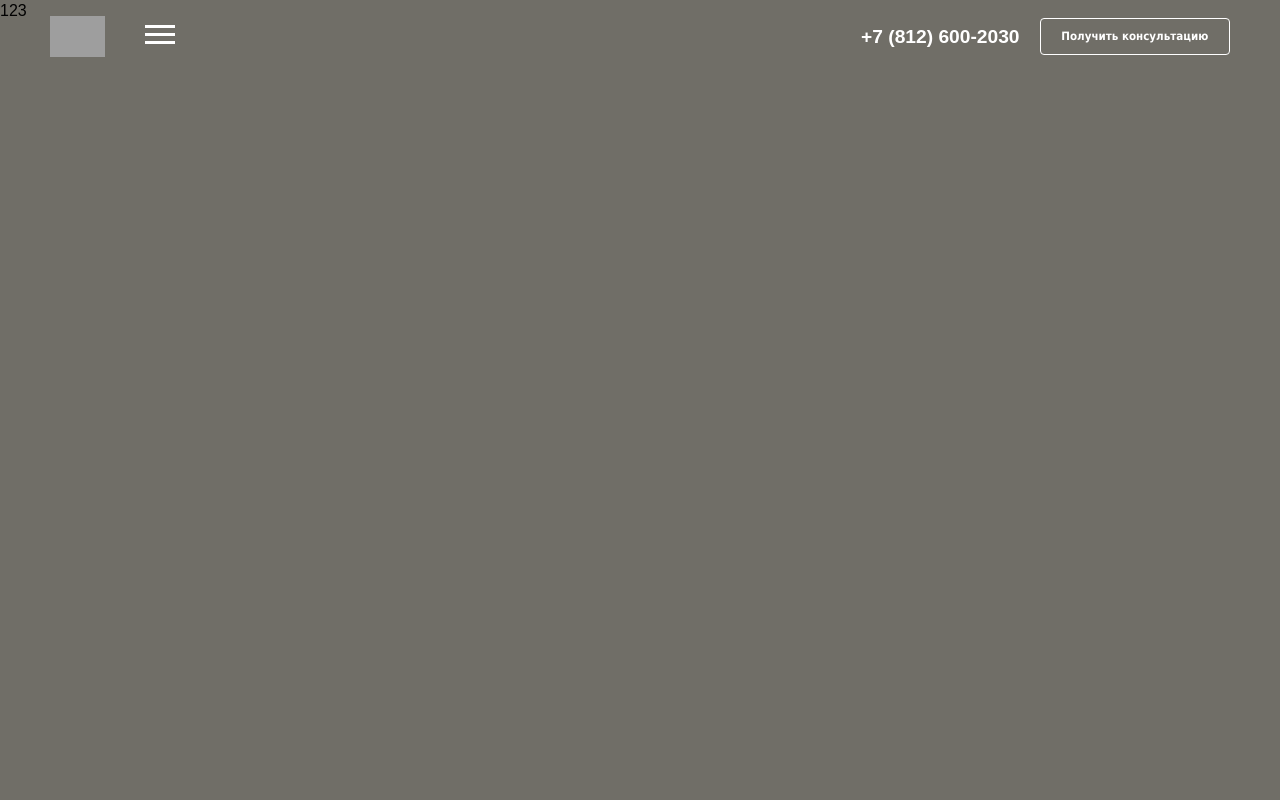
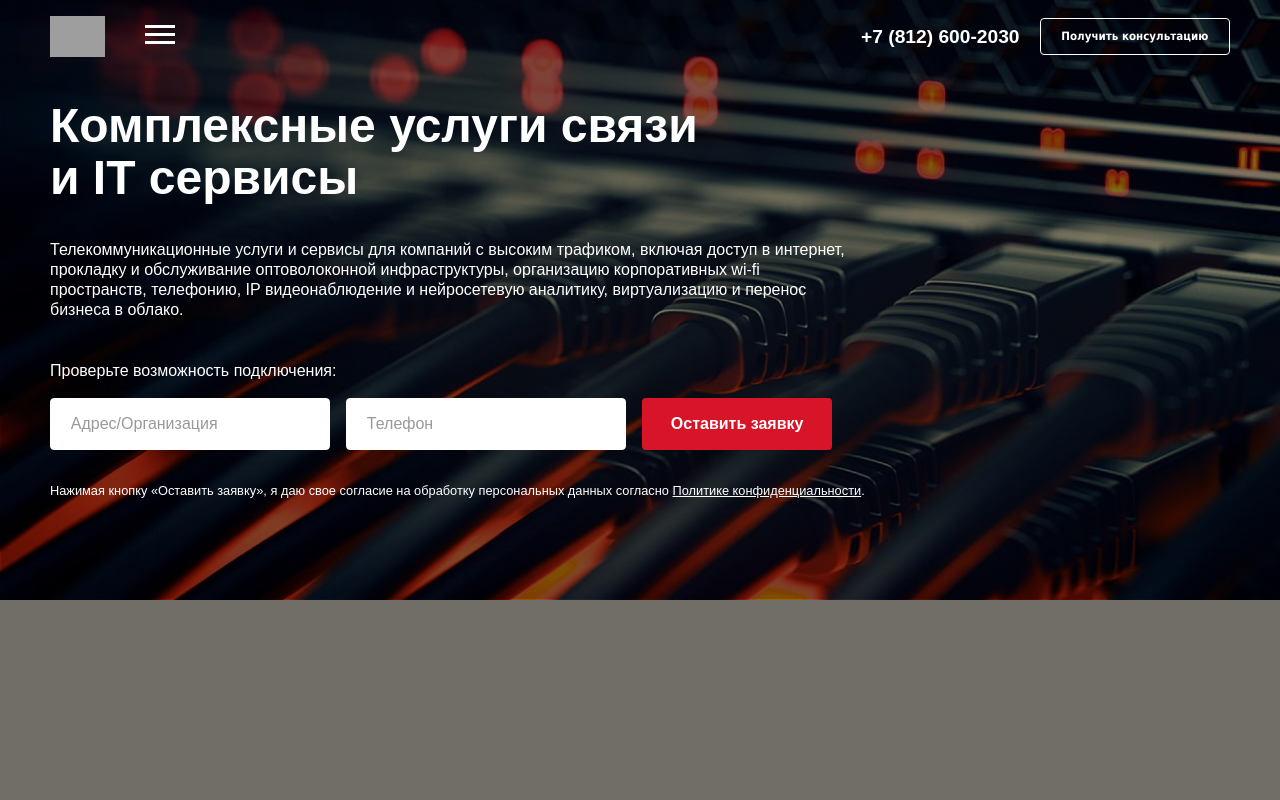
Before and after one commit to Kokkiri421/Oy2b-website, a Nuxt app: page / in a window 1280 px wide. Shown: the top 800 px of the page. Built offline with nearby package versions, Linux system fonts and the light colour scheme; grey boxes are pictures that could not be loaded; a web font is replaced by a local one.

Commit message:
added index hero block

```diff
--- a/assets/media_mixin.scss
+++ b/assets/media_mixin.scss
@@ -16,11 +16,24 @@
   }
 }
 
+@mixin _950 {
+  @media (max-width: 950px){
+    @content;
+  }
+}
+
 @mixin _900 {
   @media (max-width: 900px){
     @content;
   }
 }
+
+@mixin _765 {
+  @media (max-width: 765px){
+    @content;
+  }
+}
+
 @mixin _700 {
   @media (max-width: 700px){
     @content;
@@ -33,8 +46,20 @@
   }
 }
 
+@mixin _640 {
+  @media (max-width: 640px){
+    @content;
+  }
+}
+
 @mixin _600 {
   @media (max-width: 600px){
+    @content;
+  }
+}
+
+@mixin _500 {
+  @media (max-width: 500px){
     @content;
   }
 }
--- a/components/Common/PrettyInput.vue
+++ b/components/Common/PrettyInput.vue
@@ -53,7 +53,7 @@ export default {
     border: 1px solid #fff;
     border-radius: 4px;
     width: 100%;
-    min-width: 0;
+
     line-height: 1.6em;
     min-height: 3.2em;
     box-sizing: border-box;
--- a/components/DefaultLayout/OrderBlock.vue
+++ b/components/DefaultLayout/OrderBlock.vue
@@ -64,6 +64,7 @@ export default {
       &__item {
         vertical-align: top;
         margin: 0 2% 1em 0;
+        min-width: 0;
         @include _1250() {
           display: block;
           margin: 1em 0;
--- /dev/null
+++ b/components/Index/IndexHeroBlock.vue
@@ -0,0 +1,127 @@
+<template>
+  <div class="hero-block">
+    <div class="wrapper">
+      <div class="index">
+        <div class="index-top">
+          <h1 class="index-top__header">
+            Комплексные услуги связи <br class="dn-600" />и IT сервисы
+          </h1>
+          <div class="index-top__description dn-600">
+            Телекоммуникационные услуги и сервисы для компаний с высоким
+            трафиком, включая доступ в интернет, прокладку и обслуживание
+            оптоволоконной инфраструктуры, организацию корпоративных wi-fi
+            пространств, телефонию, IP видеонаблюдение и нейросетевую аналитику,
+            виртуализацию и перенос бизнеса в облако.
+          </div>
+        </div>
+        <div class="index-form-container">
+          <div class="index-form-container__prefix">
+            Проверьте возможность подключения:
+          </div>
+          <form class="index-form">
+            <pretty-input
+              :name="'address'"
+              :placeholder="'Адрес/Организация'"
+              class="index-form__item"
+            ></pretty-input>
+            <pretty-input
+              :name="'phone'"
+              :placeholder="'Телефон'"
+              class="index-form__item"
+            ></pretty-input>
+            <div class="index-form__item">
+              <button class="dialog-button">Оставить заявку</button>
+            </div>
+          </form>
+          <div class="index-form-container__legal">
+            Нажимая кнопку «Оставить заявку», я даю свое согласие на обработку
+            персональных данных согласно
+            <a href="/legal/">Политике конфиденциальности</a>.
+          </div>
+        </div>
+      </div>
+    </div>
+  </div>
+</template>
+
+<script>
+import PrettyInput from '~/components/Common/PrettyInput'
+export default {
+  components: {
+    PrettyInput,
+  },
+}
+</script>
+
+<style lang="scss" scoped>
+@import '~/assets/media_mixin';
+.hero-block {
+  background-image: linear-gradient(rgba(0, 0, 0, 0.5), rgba(0, 0, 0, 0.5)),
+    url('~/static/images/index-bg.jpg');
+  height: 100%;
+  width: 100%;
+  background-position: center;
+  background-repeat: no-repeat;
+  background-size: cover;
+  .index {
+    padding: 100px 0;
+    color: #ffffff;
+    @include _765() {
+      padding: 73px 0;
+    }
+    @include _640() {
+      padding: 70px 0;
+    }
+    .index-top {
+      max-width: 800px;
+      &__header {
+        font-size: 3em;
+        line-height: 52px;
+        margin: 0 0 0.75em;
+
+        @include _600() {
+          font-size: 2em;
+          line-height: normal;
+        }
+      }
+      &__description {
+        font-weight: 500;
+        font-size: 16px;
+        line-height: 20px;
+        margin-bottom: 2.5em;
+      }
+    }
+    .index-form-container {
+      .index-form {
+        display: flex;
+        flex-direction: row;
+        @include _950() {
+          display: block;
+        }
+        &__item {
+          vertical-align: top;
+          margin: 1em 1em 2em 0;
+          min-width: 280px;
+          @include _950() {
+            display: block;
+            margin: 1em 0;
+            width: 100%;
+          }
+          button {
+            @include _950() {
+              width: 100%;
+            }
+          }
+        }
+      }
+      &__legal {
+        font-size: 0.8em;
+        line-height: 1.4em;
+        a {
+          color: #fff;
+        }
+      }
+    }
+  }
+}
+</style>
--- a/layouts/default.vue
+++ b/layouts/default.vue
@@ -17,6 +17,7 @@
 import DefaultHeader from '~/components/DefaultLayout/DefaultHeader'
 import DefaultFooter from '~/components/DefaultLayout/DefaultFooter'
 import OrderBlock from '~/components/DefaultLayout/OrderBlock'
+
 export default {
   data() {
     return {
@@ -143,7 +144,14 @@ button {
     box-shadow: none;
   }
 }
-
+h1 {
+  font-size: 4em;
+  line-height: 1.2em;
+  margin-bottom: 0.5em;
+  @include _1300() {
+    font-size: 3em;
+  }
+}
 h4 {
   font-size: 2em;
   margin: 0 0 0.7em 0;
@@ -156,4 +164,10 @@ h4 {
     font-size: 1.2em;
   }
 }
+
+.dn-600 {
+  @include _600() {
+    display: none;
+  }
+}
 </style>
--- a/pages/index.vue
+++ b/pages/index.vue
@@ -1,14 +1,23 @@
 <template>
   <div class="container">
-
-      123
+    <index-hero-block> </index-hero-block>
   </div>
 </template>
 
 <script>
-export default {}
+import IndexHeroBlock from '~/components/Index/IndexHeroBlock'
+export default {
+  components: {
+    IndexHeroBlock,
+  },
+}
 </script>
 
-<style>
-
+<style lang="scss" scoped>
+.container {
+  display: flex;
+}
+.test {
+  color: red;
+}
 </style>
```
Also changed, not shown: static/images/index-bg.jpg (added).
